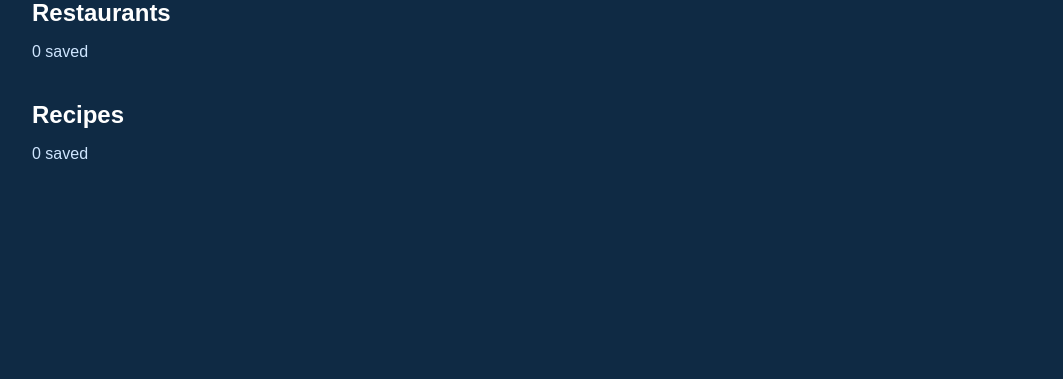
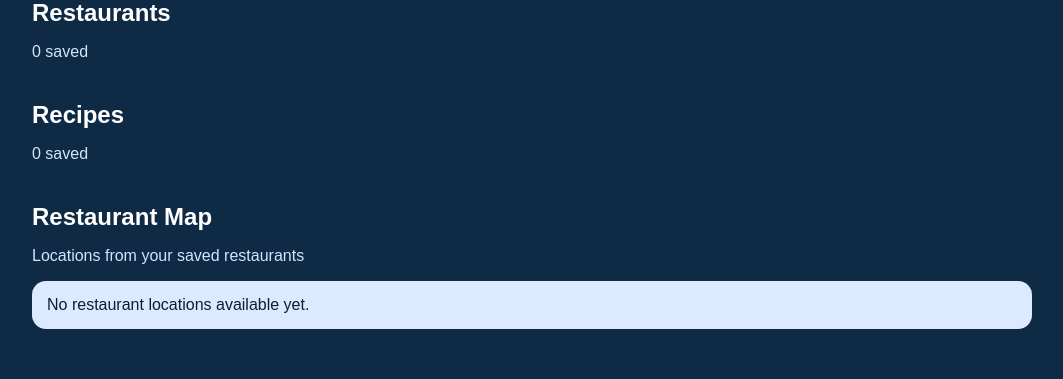
Before and after one commit to Bhimpele81/RestaurantRater, a Flask app: page / in a window 1280 px wide. Shown: the part 832-1211 px from the top of the page, without its empty margins (108-1171 px from the left). Before the commit the page ends 991 px from the top, so only its background shows below. Run offline with Flask 3, Linux system fonts and the light colour scheme; data that the repository does not hold is empty; some libraries are stand-ins or nearby versions.

Commit message:
Published your App
Replit-Commit-Author: Deployment
Replit-Commit-Session-Id: 55b8a489-5a2d-4ff0-8a3b-2a0a7eb91bbd
Replit-Commit-Checkpoint-Type: full_checkpoint
Replit-Commit-Event-Id: cf6148eb-db27-489f-8f38-a983bb962314
Replit-Commit-Screenshot-Url: https://storage.googleapis.com/screenshot-production-us-central1/7d153d0e-25dc-4b8e-a68d-ab814314894c/55b8a489-5a2d-4ff0-8a3b-2a0a7eb91bbd/h1njL7M
Replit-Commit-Deployment-Build-Id: 8772e228-6fa7-4a61-b83f-e53039fba064
Replit-Helium-Checkpoint-Created: true

```diff
--- a/Restaurant Rater/templates/index.html
+++ b/Restaurant Rater/templates/index.html
@@ -162,4 +162,65 @@
         {% endfor %}
     </div>
 </section>
+
+<section class="content-section">
+    <div class="section-title">
+        <h2>Restaurant Map</h2>
+        <p class="muted-text">Locations from your saved restaurants</p>
+    </div>
+
+    {% if map_restaurants and map_restaurants|length > 0 %}
+        <div id="map" style="height: 420px; width: 100%; border-radius: 12px; overflow: hidden; background: #e5e7eb;"></div>
+
+        <link
+            rel="stylesheet"
+            href="https://unpkg.com/leaflet@1.9.4/dist/leaflet.css"
+        >
+        <script src="https://unpkg.com/leaflet@1.9.4/dist/leaflet.js"></script>
+
+        <script>
+            const restaurants = {{ map_restaurants | tojson }};
+
+            const validRestaurants = restaurants.filter(function (r) {
+                return r.latitude !== null && r.longitude !== null;
+            });
+
+            if (validRestaurants.length > 0) {
+                const firstRestaurant = validRestaurants[0];
+
+                const map = L.map("map").setView(
+                    [firstRestaurant.latitude, firstRestaurant.longitude],
+                    10
+                );
+
+                L.tileLayer("https://{s}.tile.openstreetmap.org/{z}/{x}/{y}.png", {
+                    attribution: "&copy; OpenStreetMap contributors"
+                }).addTo(map);
+
+                const bounds = [];
+
+                validRestaurants.forEach(function (r) {
+                    L.marker([r.latitude, r.longitude])
+                        .addTo(map)
+                        .bindPopup(
+                            "<strong>" + r.name + "</strong><br>" +
+                            r.city + ", " + r.state
+                        );
+
+                    bounds.push([r.latitude, r.longitude]);
+                });
+
+                if (bounds.length > 1) {
+                    map.fitBounds(bounds, { padding: [30, 30] });
+                }
+
+                setTimeout(function () {
+                    map.invalidateSize();
+                }, 300);
+            }
+        </script>
+    {% else %}
+        <div class="empty-state">No restaurant locations available yet.</div>
+    {% endif %}
+</section>
 {% endblock %}
```
